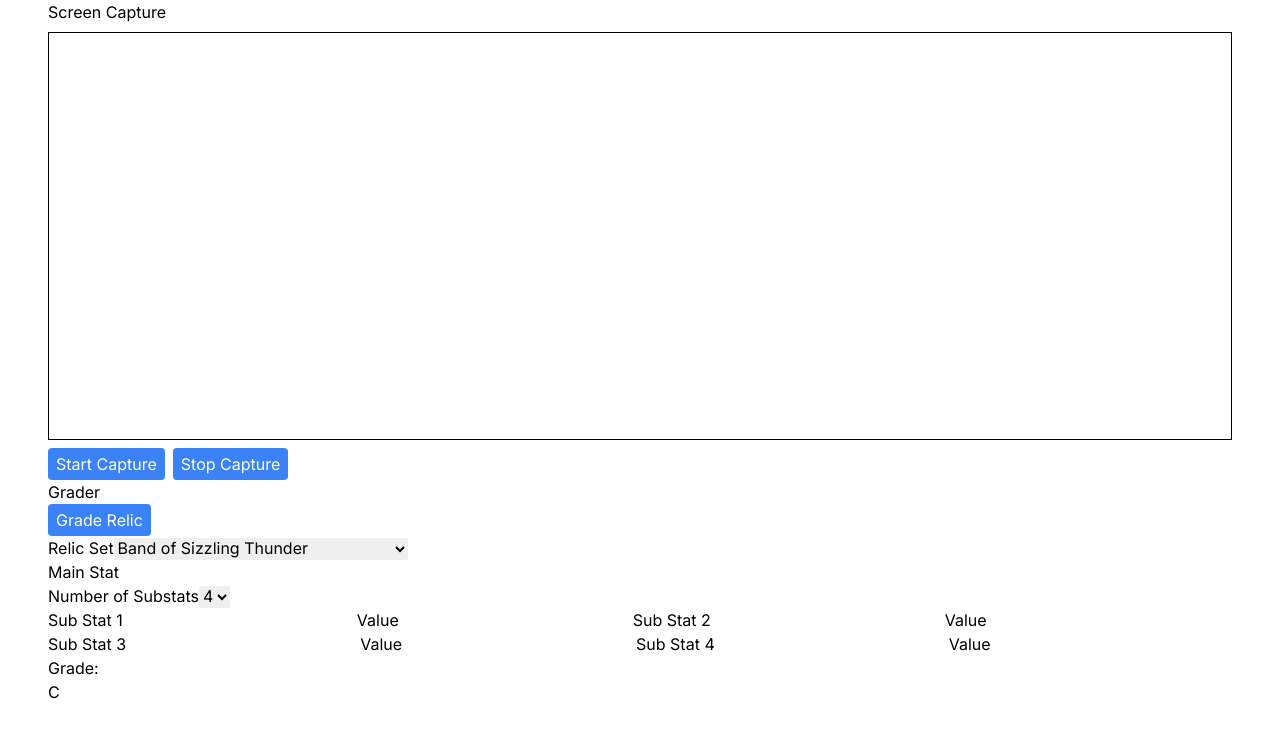
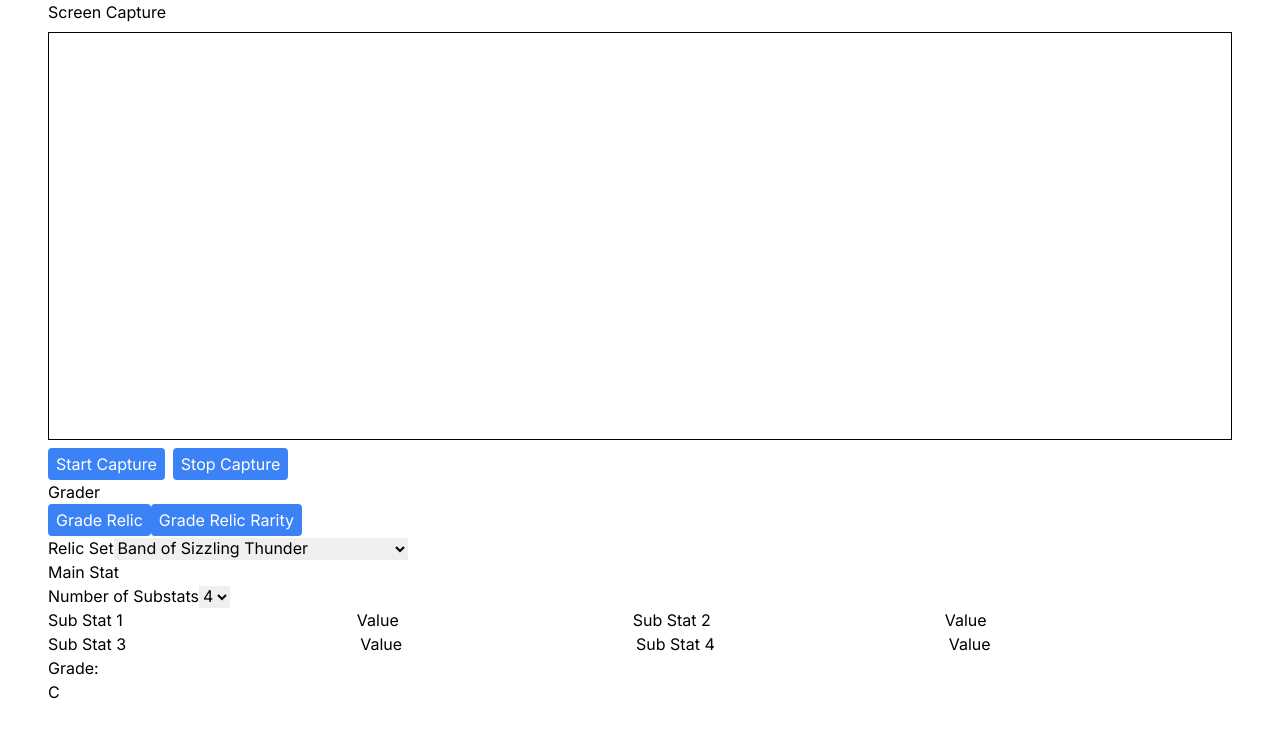
Before and after one commit to schang1146/hsr-relic-grader, a Next.js app: page / in a window 1280 px wide. Shown: the top 738 px of the page. Built offline with nearby package versions, Linux system fonts and the light colour scheme.

Commit message:
Add button to test getting relic rarity

```diff
--- a/src/app/page.tsx
+++ b/src/app/page.tsx
@@ -4,11 +4,41 @@ import { useRef, useState } from 'react';
 
 import { RecognizeResult, createWorker } from 'tesseract.js';
 
-import { cavernRelics } from './relics';
+import { cavernRelics, getRelicRarity } from './relics';
 
 export default function Home() {
   const videoRef = useRef<HTMLVideoElement>(null);
   const [nSubstats, setNSubstats] = useState<number>(4);
+
+  function getRelicRarityFromVideoFrame(): number {
+    const canvas = document.createElement('canvas');
+    const videoWidth = videoRef.current!.videoWidth;
+    const videoHeight = videoRef.current!.videoHeight;
+    const sourceX = (videoWidth * 370) / 1616;
+    const sourceY = (videoHeight * 167) / 939;
+    canvas.width = 5;
+    canvas.height = 5;
+
+    const canvasContext = canvas.getContext('2d');
+    canvasContext?.drawImage(videoRef.current!, sourceX, sourceY, canvas.width, canvas.height, 0, 0, canvas.width, canvas.height);
+    const imageData = canvasContext?.getImageData(0, 0, canvas.width, canvas.height).data;
+    if (!imageData) {
+      return 0;
+    }
+    for (let i = 0; i < imageData.length; i += 4) {
+      const red = imageData[i];
+      const green = imageData[i + 1];
+      const blue = imageData[i + 2];
+
+      const rarity = getRelicRarity(red, green, blue);
+
+      if (rarity > 0) {
+        return rarity;
+      }
+    }
+
+    return 0;
+  }
 
   function getImageFromVideoFrame(): string {
     const canvas = document.createElement('canvas');
@@ -82,6 +112,9 @@ export default function Home() {
           <button className='btn btn-blue' onClick={gradeRelic} type='button'>
             Grade Relic
           </button>
+          <button className='btn btn-blue' onClick={getRelicRarityFromVideoFrame} type='button'>
+            Grade Relic Rarity
+          </button>
           <div>
             <label htmlFor='relics'>Relic Set</label>
             <select id='relics' name='relics' defaultValue={cavernRelics[0].name}>
--- a/src/app/relics.tsx
+++ b/src/app/relics.tsx
@@ -9,13 +9,14 @@ export interface PlanarOrnament {
 }
 
 export function getRelicRarity(red: number, green: number, blue: number): number {
-  if (red === 184 && green === 142 && blue === 100) {
+  const acceptableError = 0.05;
+  if (isWithinError(red, 184, acceptableError) && isWithinError(green, 142, acceptableError) && isWithinError(blue, 100, acceptableError)) {
     return 5;
   }
-  if (red === 139 && green === 101 && blue === 198) {
+  if (isWithinError(red, 139, acceptableError) && isWithinError(green, 101, acceptableError) && isWithinError(blue, 198, acceptableError)) {
     return 4;
   }
-  if (red === 85 && green === 124 && blue === 186) {
+  if (isWithinError(red, 85, acceptableError) && isWithinError(green, 124, acceptableError) && isWithinError(blue, 186, acceptableError)) {
     return 3;
   }
   return 0;
@@ -122,3 +123,7 @@ export const planarOrnaments: PlanarOrnament[] = [
     name: 'Talia: Kingdom of Banditry',
   },
 ];
+
+function isWithinError(value: number, expected: number, acceptableError: number) {
+  return expected * (1 - acceptableError) <= value && value <= expected * (1 + acceptableError);
+}
```
